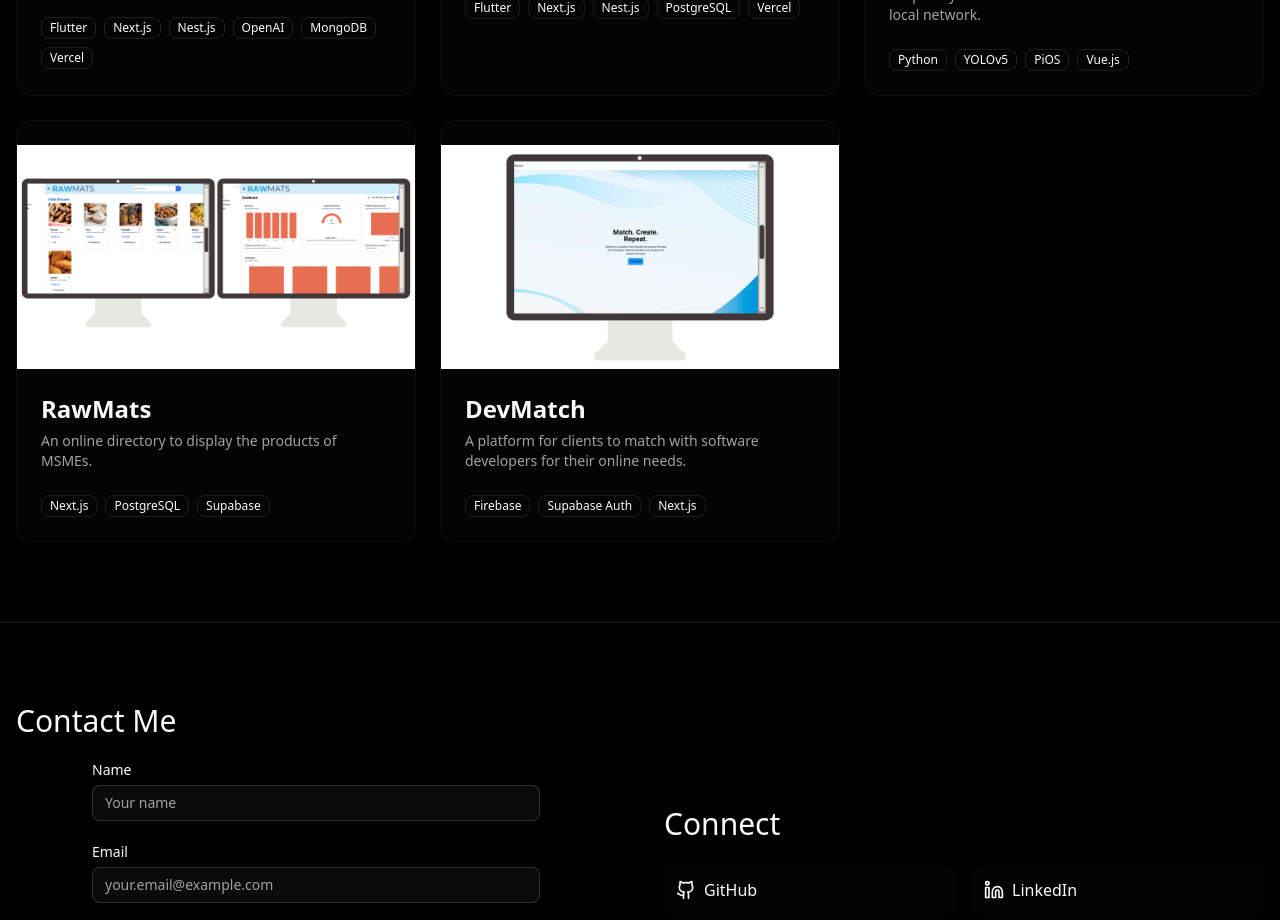
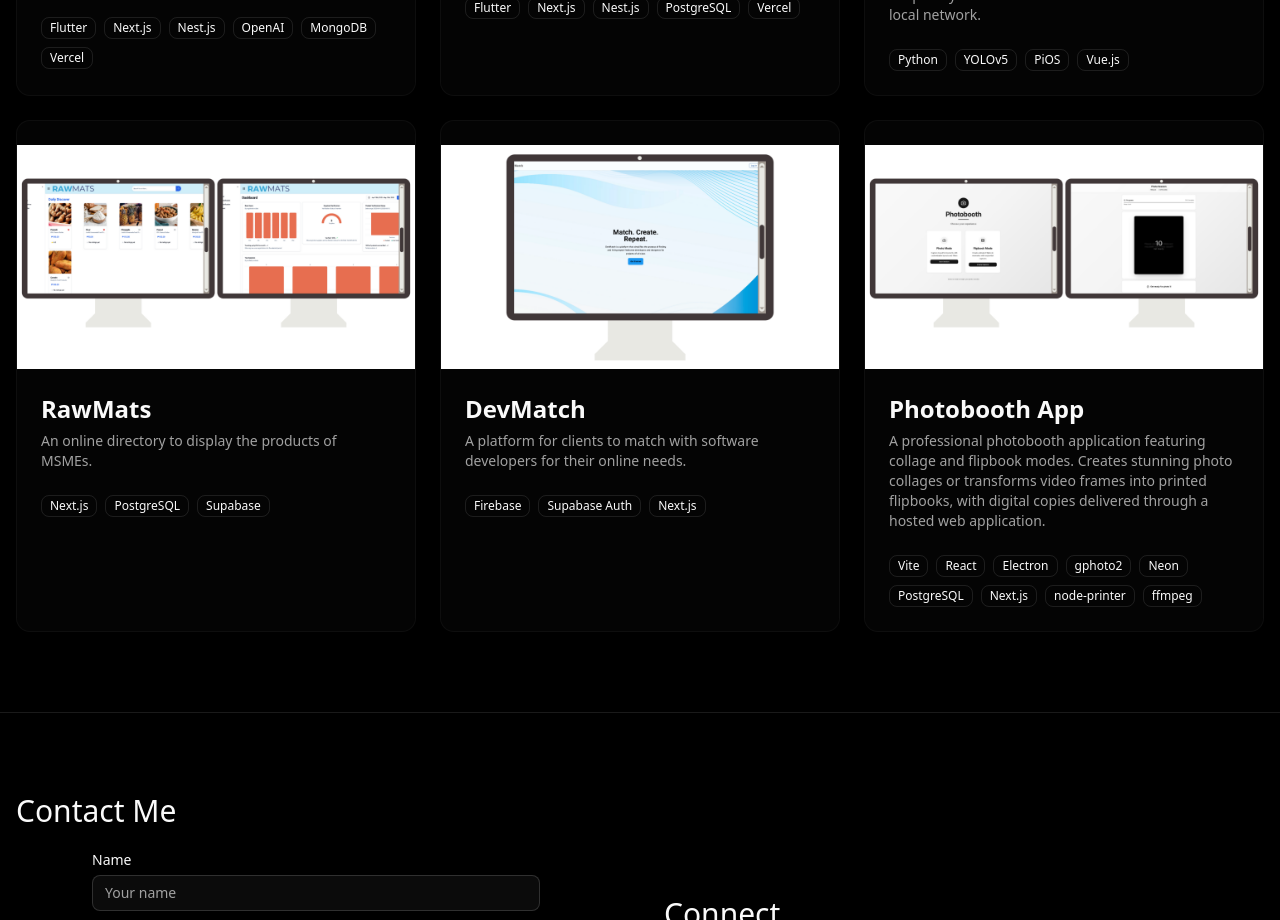
Before and after one commit to ajaparicio36/ajaparicio, a Next.js app: page / in a window 1280 px wide. Shown: the part 3140-4060 px from the top of the page. Built offline with nearby package versions, Linux system fonts and the light colour scheme.

Commit message:
feat: add new project

```diff
--- a/src/components/sections/Projects.tsx
+++ b/src/components/sections/Projects.tsx
@@ -47,6 +47,23 @@ export default function Projects() {
       image: "/projects/5.png",
       technologies: ["Firebase", "Supabase Auth", "Next.js"],
     },
+    {
+      title: "Photobooth App",
+      description:
+        "A professional photobooth application featuring collage and flipbook modes. Creates stunning photo collages or transforms video frames into printed flipbooks, with digital copies delivered through a hosted web application.",
+      image: "/projects/6.png",
+      technologies: [
+        "Vite",
+        "React",
+        "Electron",
+        "gphoto2",
+        "Neon",
+        "PostgreSQL",
+        "Next.js",
+        "node-printer",
+        "ffmpeg",
+      ],
+    },
   ];
 
   return (
```
Also changed, not shown: public/projects/6.png (added).
